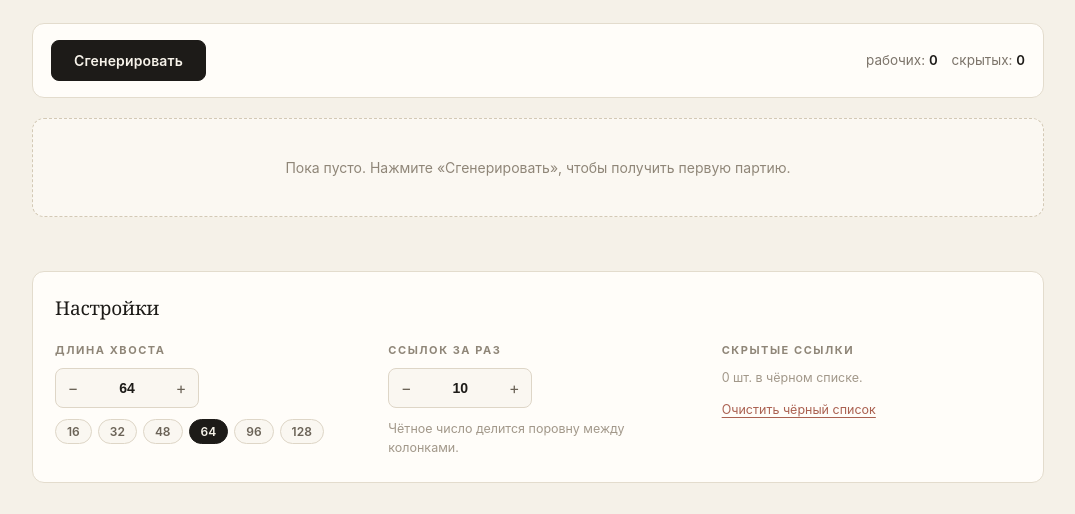
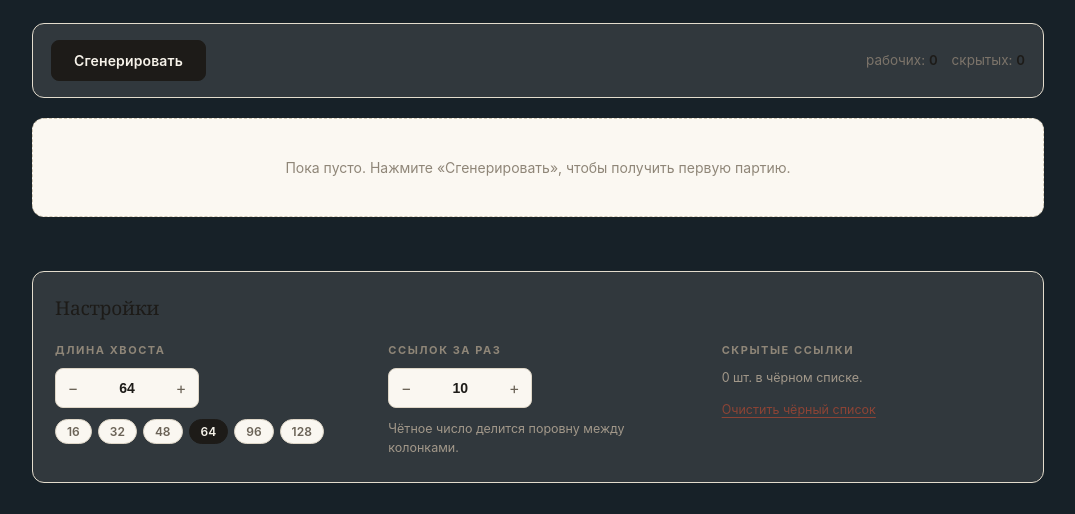
Before and after one commit to flare-award/GENERATOR-SUBSCRIBE-VPN, a plain HTML site: page index.html in a window 1280 px wide. Shown: the part 241-755 px from the top of the page, without its empty margins (102-1177 px from the left). Drawn offline with Linux system fonts and the light colour scheme.

Commit message:
Update index.html

```diff
--- a/index.html
+++ b/index.html
@@ -7,8 +7,8 @@
 <title>Генератор подписок</title>
 <style>
   :root{
-    --paper:#f5f1e8;
-    --card:#fffdf9;
+    --paper:#172128;
+    --card:#31383d;
     --ink:#1d1b18;
     --ink-soft:#4a443c;
     --muted:#7c746a;
```
